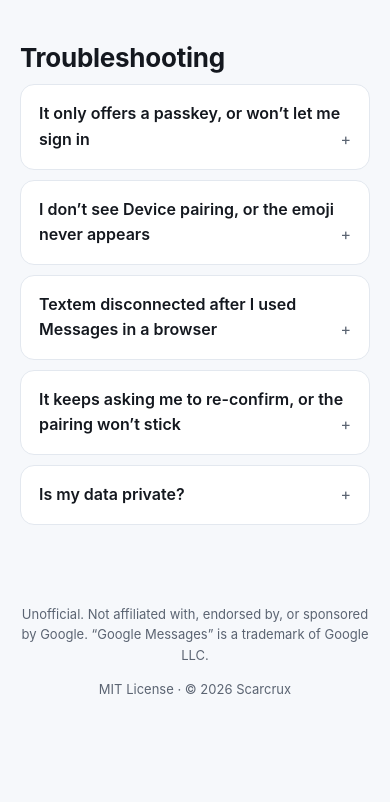
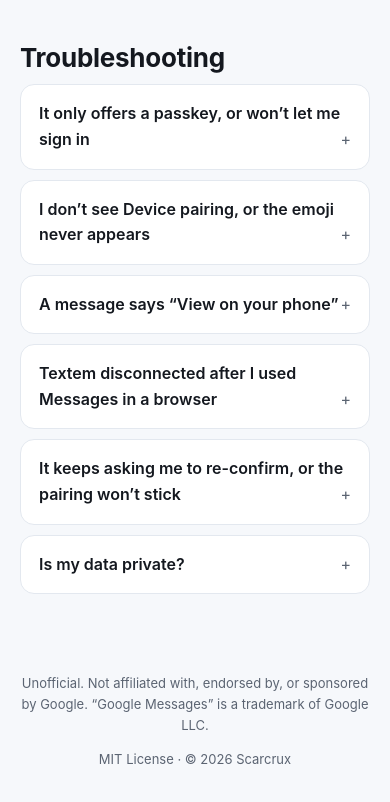
Before and after one commit to Scarcrux/Textem, a plain HTML site: page docs/index.html in a window 390 px wide. Shown: the part 4389-5191 px from the top of the page. Before the commit the page ends 5162 px from the top, so only its background shows below. Drawn offline with Linux system fonts and the light colour scheme.

Commit message:
docs: explain "View on your phone" messages as a Google limitation
Owner decision 2026-11-17: launch the Mac app without the Android companion
and document the limitation instead. Google sends some (mostly business,
rich-card) messages only to the phone, so the web client never receives
their content. The companion's share/notification/history paths stay
developer-only (Settings > Advanced) and a released companion is a later,
optional milestone.

```diff
--- a/docs/index.html
+++ b/docs/index.html
@@ -244,6 +244,10 @@
         <p>Update Google Messages on your phone, then open your <em>account menu</em> (top right) → <em>Device pairing</em>. Make sure your phone and Textem are signed in to the <strong>same</strong> Google account. QR-code pairing is no longer available in the US, so the emoji prompt is the way to pair there.</p>
       </details>
       <details class="faq">
+        <summary>A message says “View on your phone”</summary>
+        <p>Google sends some messages — usually business messages with rich cards, images or buttons — only to your phone. Google Messages for web never receives their content, so Textem can’t show it either. Open those messages on your phone.</p>
+      </details>
+      <details class="faq">
         <summary>Textem disconnected after I used Messages in a browser</summary>
         <p>Google allows only one active computer at a time per account. Opening Google Messages for web in a browser or on another computer makes that the active one, and Textem loses its connection. Close the other session, then reload Textem (⇧⌘R).</p>
       </details>
```
Also changed, not shown: 1 other file.
